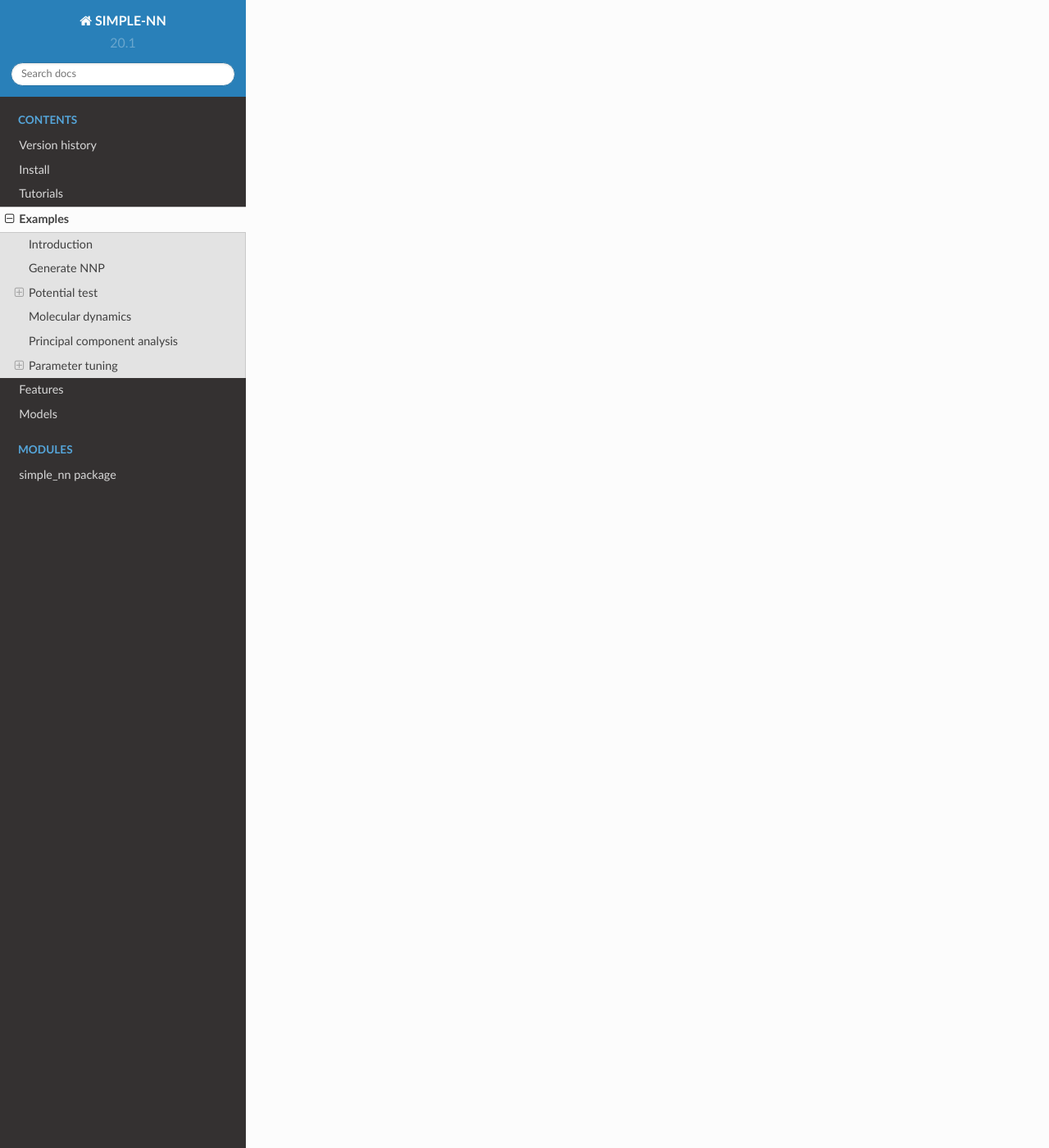
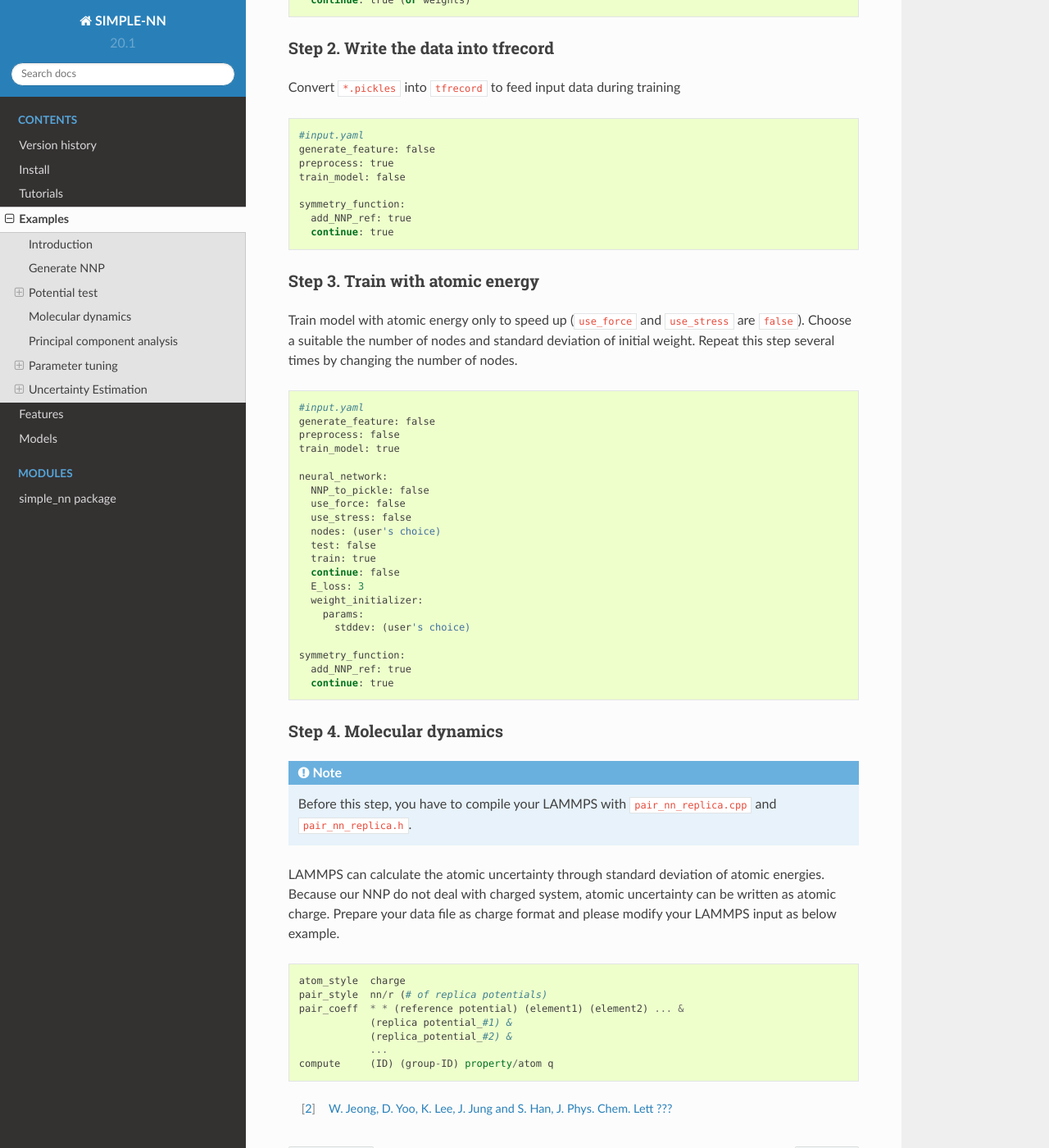
Before and after one commit to MDIL-SNU/SIMPLE-NN, a Sphinx documentation site: the page built from docs/examples/examples.rst, in a window 1280 px wide and 1400 px high, scrolled down 6034 px. Shown: the whole window at 82% size. Built offline with Sphinx 7.4.7 and the Read the Docs theme 2.0.0, drawn with Linux system fonts in a browser that asks for light colours; some of the changed text lies outside the part shown.

Commit message:
docs update

```diff
--- a/docs/examples/examples.rst
+++ b/docs/examples/examples.rst
@@ -281,3 +281,110 @@ In the script below, :code:`test_result_noscale` is the test result file from th
 .. [#f1] `W. Jeong, K. Lee, D. Yoo, D. Lee and S. Han, J. Phys. Chem. C 122 (2018) 22790`_
 
 .. _W. Jeong, K. Lee, D. Yoo, D. Lee and S. Han, J. Phys. Chem. C 122 (2018) 22790: https://pubs.acs.org/doi/abs/10.1021/acs.jpcc.8b08063
+
+Uncertainty Estimation
+======================
+
+Replica ensemble [#f2]_ is used to estimate the atomic-resolution uncertainty.
+Please read above paper for details.
+We recommend you to make independent directories for each step
+
+.. Note::
+  Before following steps, you have prepared :code:`*.pickle` in :code:`path/data/`.
+  If not, please run with below options first.
+
+::
+
+    #input.yaml
+    generate_feature: true
+    preprocess: false
+    train_model: false
+
+    symmetry_function:
+      remain_pickle: true (default: false)
+
+
+Step 1. Extract the atomic energy
+---------------------------------
+Extract the atomic energy that will be used for reference of replicas.
+Make :code:`test_list` as described in `Potential test`_ and prepare the :code:`potential_saved`
+
+::
+
+    #input.yaml
+    generate_feature: false
+    preprocess: false
+    train_model: true
+
+    neural_network:
+      NNP_to_pickle: true
+      test: false
+      train: false
+      continue: true (or weights)
+
+Step 2. Write the data into tfrecord
+------------------------------------
+Convert :code:`*.pickles` into :code:`tfrecord` to feed input data during training
+
+::
+
+    #input.yaml
+    generate_feature: false
+    preprocess: true
+    train_model: false
+
+    symmetry_function:
+      add_NNP_ref: true
+      continue: true
+
+Step 3. Train with atomic energy
+--------------------------------
+Train model with atomic energy only to speed up (:code:`use_force` and :code:`use_stress` are :code:`false`). Choose a suitable the number of nodes and standard deviation of initial weight. Repeat this step several times by changing the number of nodes.
+
+::
+
+    #input.yaml
+    generate_feature: false
+    preprocess: false
+    train_model: true
+
+    neural_network:
+      NNP_to_pickle: false
+      use_force: false
+      use_stress: false
+      nodes: (user's choice)
+      test: false
+      train: true
+      continue: false
+      E_loss: 3
+      weight_initializer:
+        params:
+          stddev: (user's choice)
+
+    symmetry_function:
+      add_NNP_ref: true
+      continue: true
+
+Step 4. Molecular dynamics
+--------------------------
+
+.. Note::
+  Before this step, you have to compile your LAMMPS with :code:`pair_nn_replica.cpp` and :code:`pair_nn_replica.h`.
+
+LAMMPS can calculate the atomic uncertainty through standard deviation of atomic energies.
+Because our NNP do not deal with charged system, atomic uncertainty can be written as atomic charge.
+Prepare your data file as charge format and please modify your LAMMPS input as below example.
+
+::
+
+    atom_style  charge
+    pair_style  nn/r (# of replica potentials)
+    pair_coeff  * * (reference potential) (element1) (element2) ... &
+                (replica potential_#1) &
+                (replica_potential_#2) &
+                ...
+    compute     (ID) (group-ID) property/atom q
+
+.. [#f2] `W. Jeong, D. Yoo, K. Lee, J. Jung and S. Han, J. Phys. Chem. Lett ???`_
+
+.. _W. Jeong, D. Yoo, K. Lee, J. Jung and S. Han, J. Phys. Chem. Lett ???: https://pubs.acs.org/doi/abs/10.1021/acs.jpcc.8b08063
```
Also changed, not shown: docs/Version history.rst (+6 -1 lines), 1 other file.
